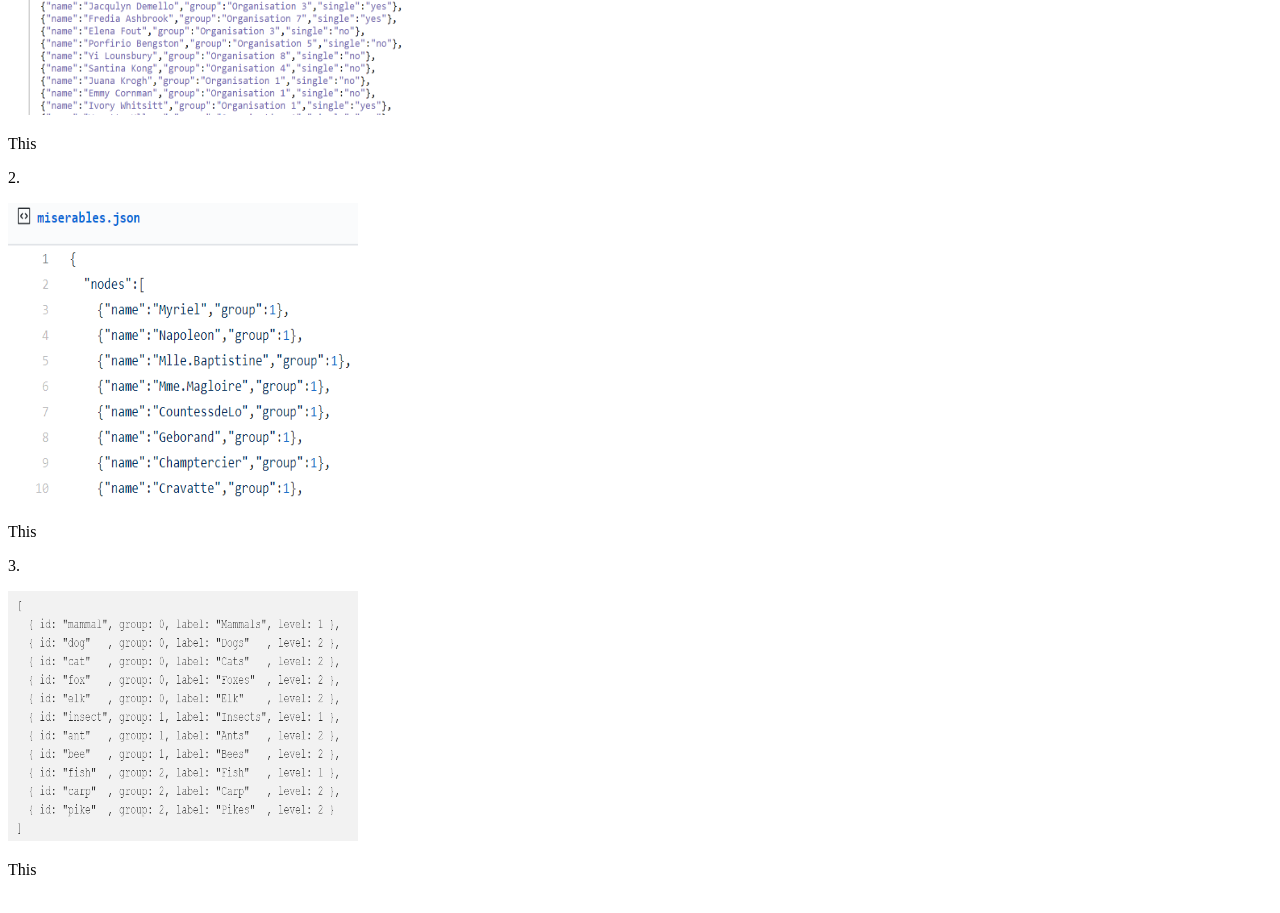
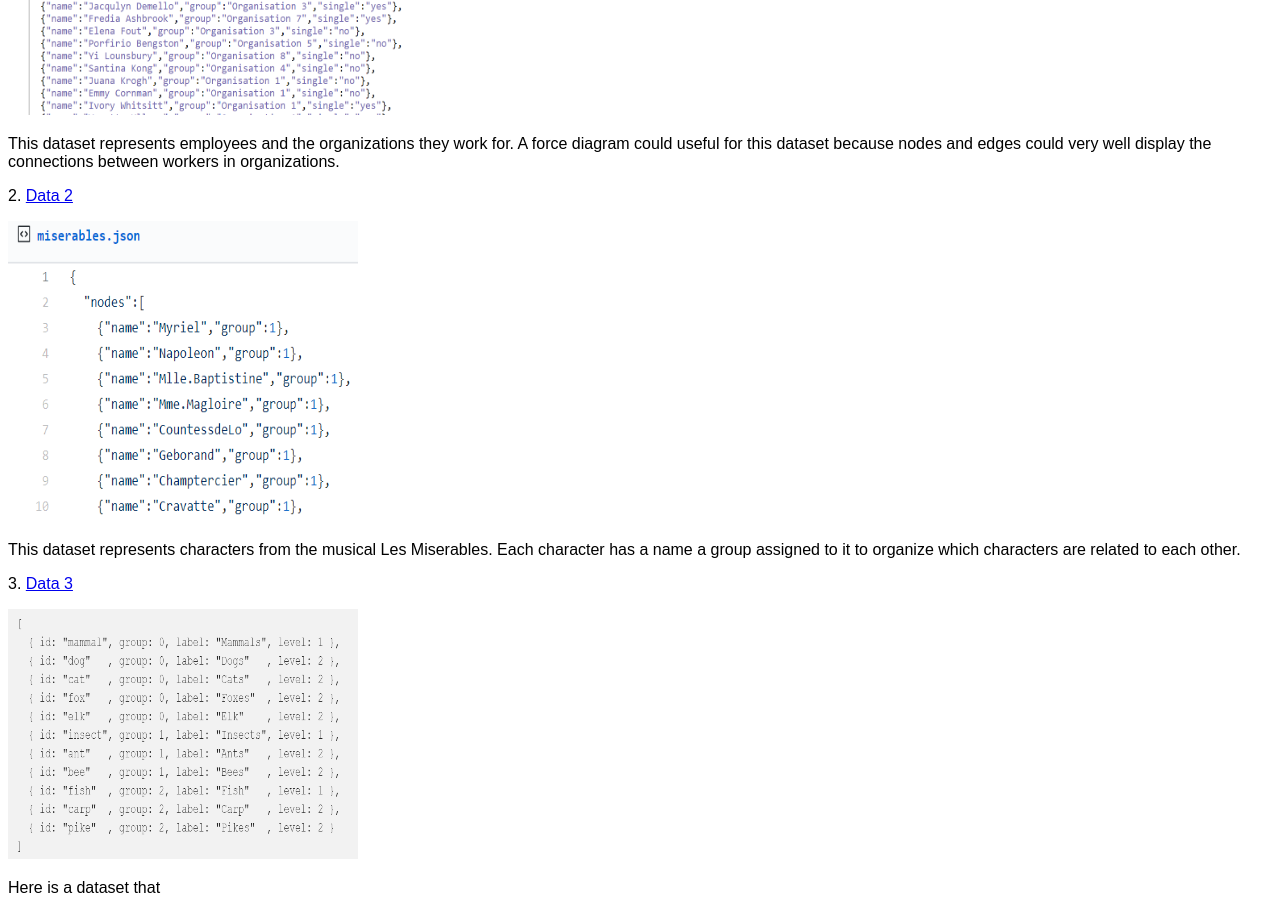
Before and after one commit to NotBenHodges/forceDiagrams, a plain HTML site: page index.html in a window 1280 px wide. Shown: the part 440-1353 px from the top of the page. Drawn offline with Linux system fonts and the light colour scheme.

Commit message:
Added text

```diff
--- a/index.html
+++ b/index.html
@@ -10,12 +10,16 @@
     <h3>Here are 3 datasets that can be represented by a force diagram.</h3>
     <p>1. <a href="https://bl.ocks.org/micahstubbs/a9eb7847c56c4c844d36cfbc5075be73#groups.json">Data 1</a></p>
     <img src="Data1.png" alt="Dataset1" class="a">
-    <p>This </p>
-    <p>2. <a href="https://gist.github.com/timelyportfolio/5049980/#file-miserables-json"></a></p>
+    <p>This dataset represents employees and the organizations they work for.
+    A force diagram could useful for this dataset because nodes and edges could
+    very well display the connections between workers in organizations.  </p>
+    <p>2. <a href="https://gist.github.com/timelyportfolio/5049980/#file-miserables-json">Data 2</a></p>
     <img src="Data2.png" alt="Dataset2" class="b">
-    <p>This </p>
-    <p>3. <a href="https://medium.com/ninjaconcept/interactive-dynamic-force-directed-graphs-with-d3-da720c6d7811"></a></p>
+    <p>This dataset represents characters from the musical Les Miserables.
+    Each character has a name a group assigned to it to organize which characters
+    are related to each other.</p>
+    <p>3. <a href="https://medium.com/ninjaconcept/interactive-dynamic-force-directed-graphs-with-d3-da720c6d7811">Data 3</a></p>
     <img src="Data3.png" alt="Dataset3" class="c">
-    <p>This </p>
+    <p>Here is a dataset that </p>
   </body>
 </html>
--- a/stylesheet.css
+++ b/stylesheet.css
@@ -12,3 +12,7 @@
   height: 250px;
   width: 350px;
 }
+
+body{
+  font-family: sans-serif;
+}
```
